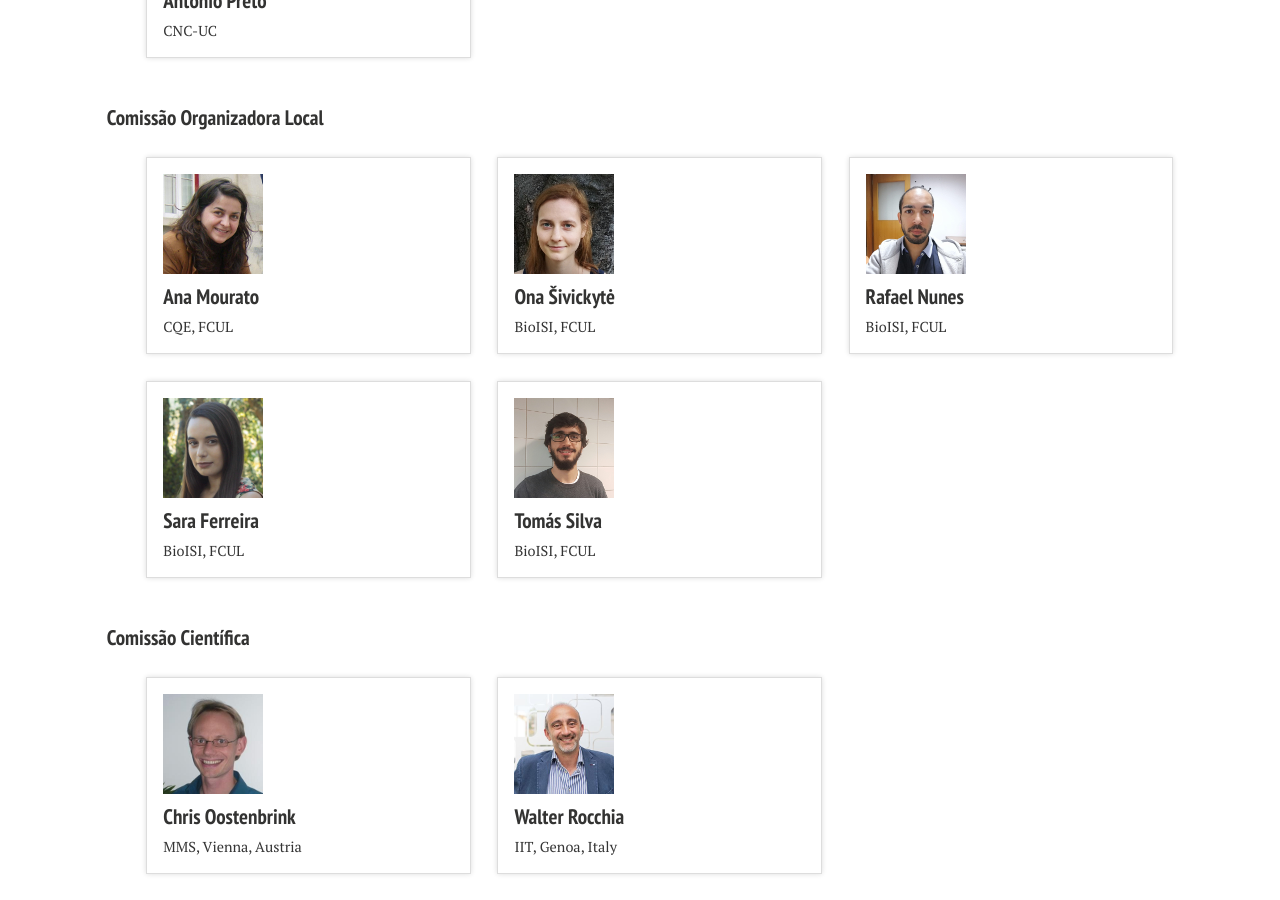
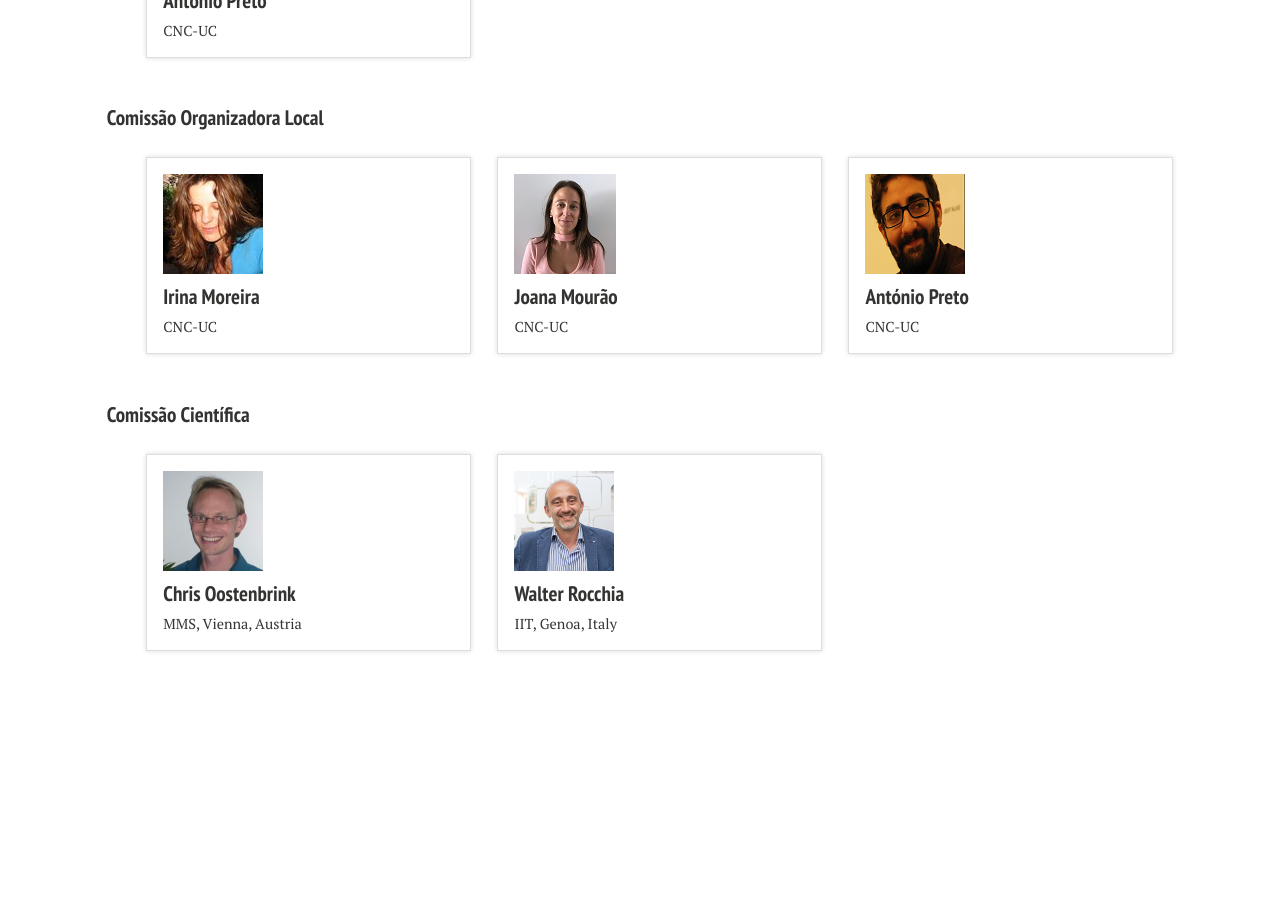
Before and after one commit to ejibce/ejibce.github.io, a Jekyll site: the page built from acerca/index.md, in a window 1280 px wide and 900 px high, scrolled down 1718 px. Built offline with Jekyll 4.4.1, drawn with Linux system fonts in a browser that asks for light colours; nearby versions of some CDN libraries; after the commit the page ends 2395 px from its top, so only the background shows below that.

Commit message:
Update local
Added local organization

```diff
--- a/_data/organizacaolocal.yml
+++ b/_data/organizacaolocal.yml
@@ -1,24 +1,14 @@
--   name: Ana Mourato
-    position: CQE, FCUL
-    url:
-    avatar: /images/pessoas/foto_ana_mourato.png
+-   name: Irina Moreira
+    position: CNC-UC
+    url: http://moreiralab.com
+    avatar: /images/pessoas/foto_irina_moreira.jpg
 
--   name: Ona Šivickytė
-    position: BioISI, FCUL
-    url:
-    avatar: /images/pessoas/foto_ona_sivickyte.png
+-   name: Joana Mourão
+    position: CNC-UC
+    url: http://www.moreiralab.com/people/joana-mourao-2/
+    avatar: /images/pessoas/foto_joana_mourao.jpg
 
--   name: Rafael Nunes
-    position: BioISI, FCUL
-    url:
-    avatar: /images/pessoas/foto_rafael_nunes.png
-
--   name: Sara Ferreira
-    position: BioISI, FCUL
-    url:
-    avatar: /images/pessoas/foto_sara_ferreira.png
-
--   name: Tomás Silva
-    position: BioISI, FCUL
-    url:
-    avatar: /images/pessoas/foto_tomas_silva.png
+-   name: António Preto
+    position: CNC-UC
+    url: http://www.moreiralab.com/people/antonio-gomes/
+    avatar: /images/pessoas/foto_antonio_preto.png
```
